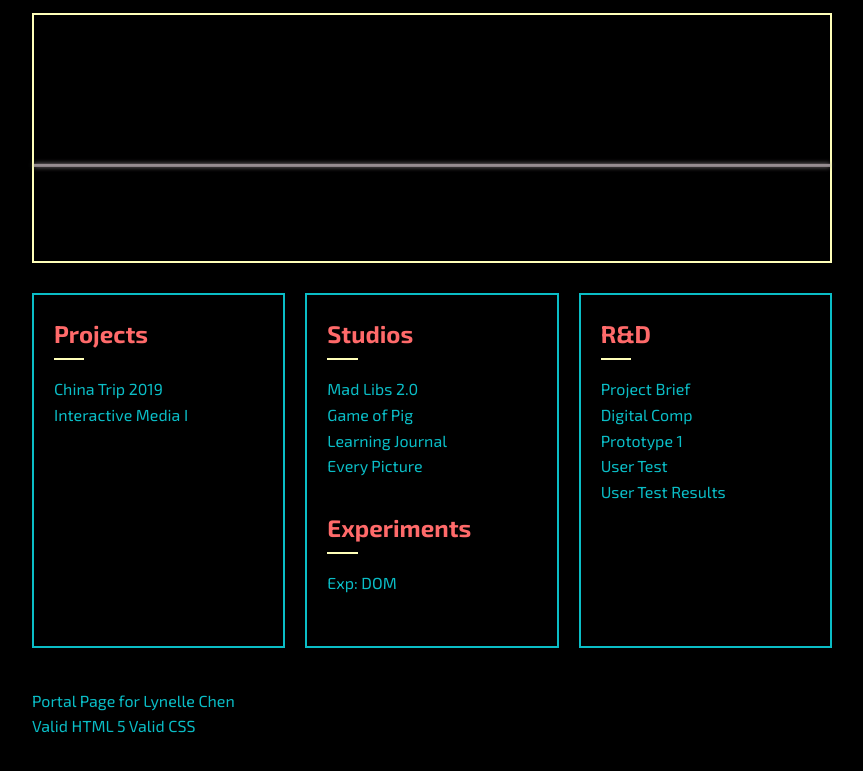
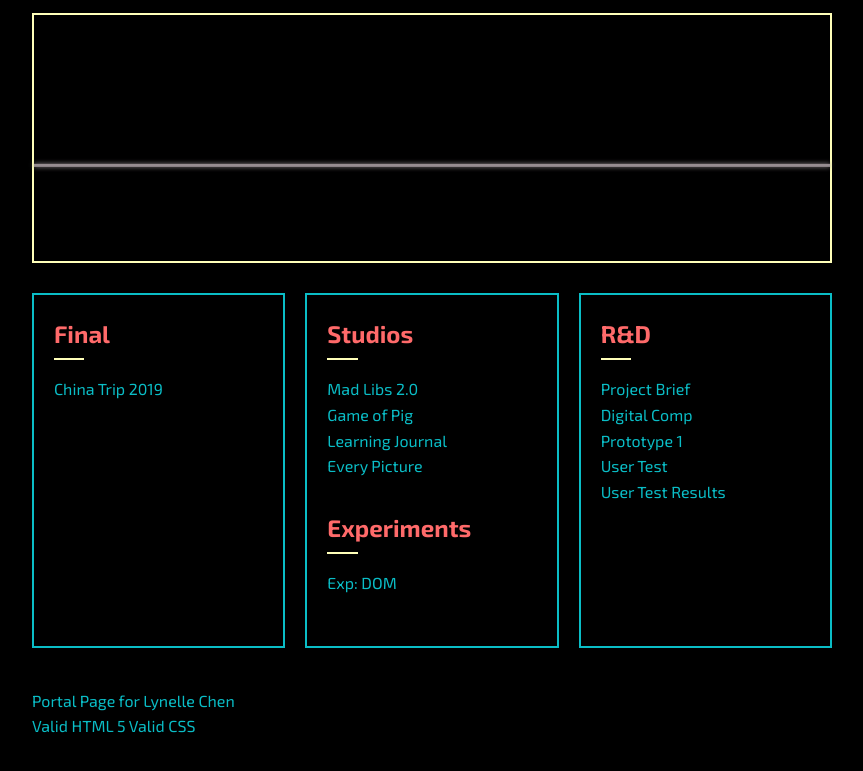
Before and after one commit to 1ynelle/des157, a plain HTML site: page index.html in a window 1280 px wide. Shown: the part 141-912 px from the top of the page, without its empty margins (208-1071 px from the left). Drawn offline with nearby package versions, Linux system fonts and the light colour scheme.

Commit message:
Update ReadMe

```diff
--- a/index.html
+++ b/index.html
@@ -33,17 +33,12 @@
 
       <main>
         <section>
-          <h2>Projects</h2>
+          <h2>Final</h2>
 
           <ul>
             <li>
               <a href="https://lynellechen.github.io/des157/final/finalproject"
                 >China Trip 2019</a
-              >
-            </li>
-            <li>
-              <a href="https://des117.space/fa2020-mead/leychen/"
-                >Interactive Media I</a
               >
             </li>
           </ul>
```
Also changed, not shown: 1 other file.
